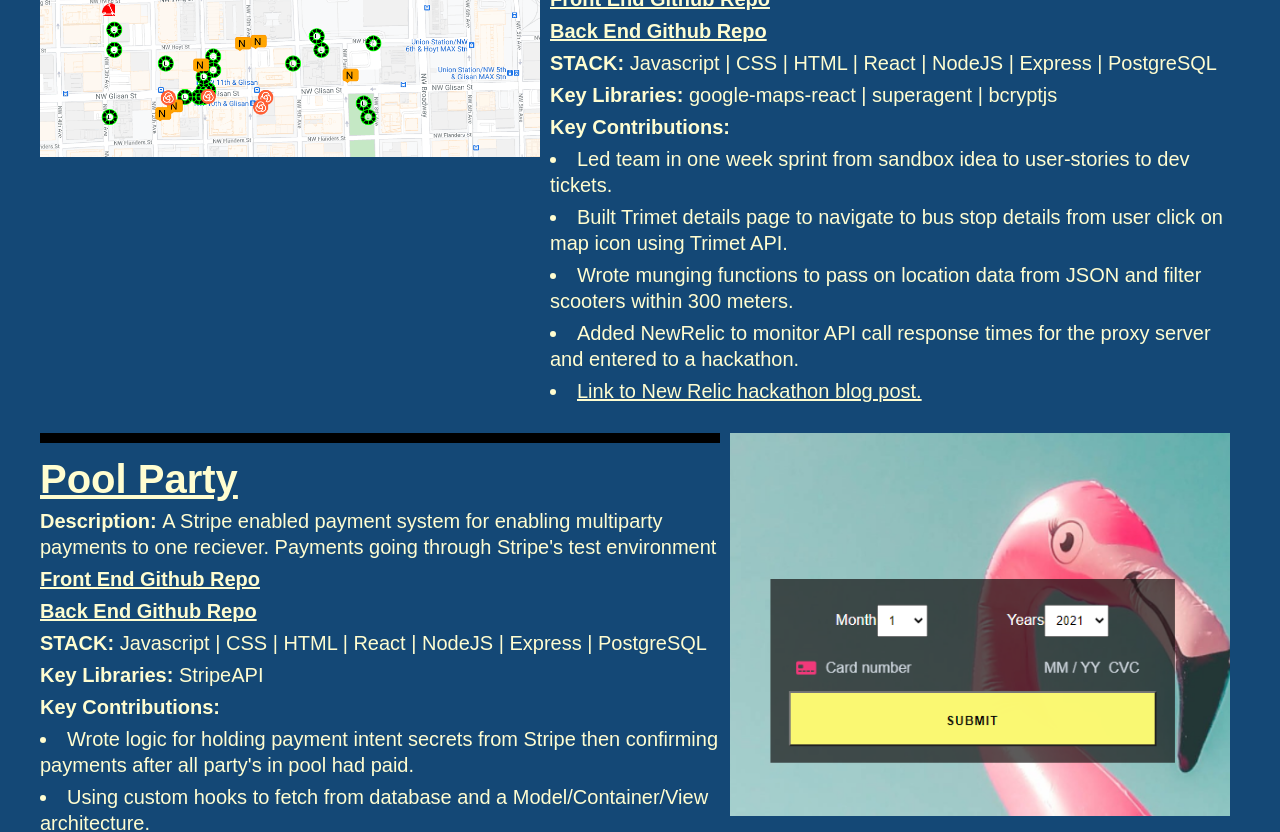
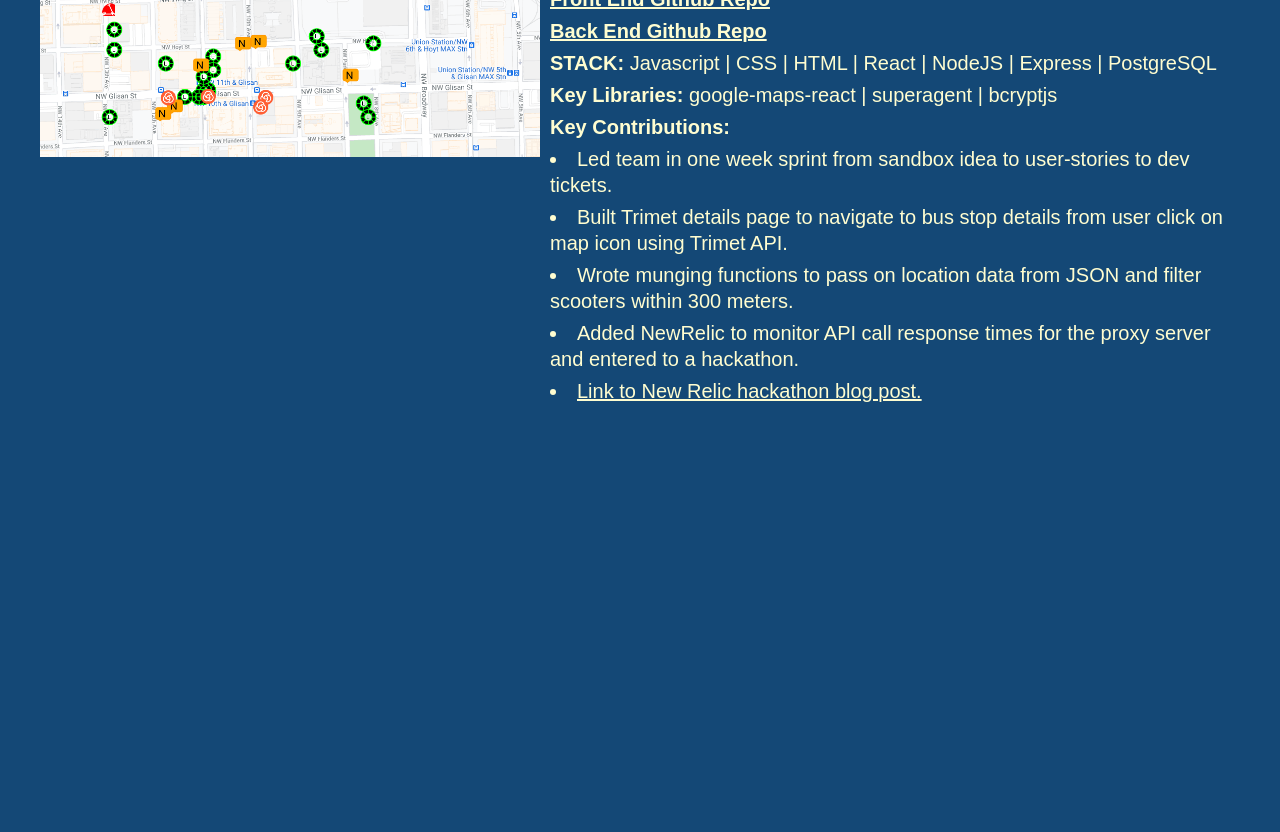
Before and after one commit to ErikGraciosa/personal-site, a React app: page / in a window 1280 px wide. Shown: the part 1649-2481 px from the top of the page. After the commit the page ends 2129 px from the top, so only its background shows below. Built offline with nearby package versions, Linux system fonts and the light colour scheme.

Commit message:
Update ProjectList.jsx

```diff
--- a/src/components/projectCard/ProjectList.jsx
+++ b/src/components/projectCard/ProjectList.jsx
@@ -13,7 +13,7 @@ function ProjectList() {
     <div className={styles.ProjectList}>
       <div className={styles.display}>
         <h1>Projects</h1>
-        {allProjects}
+        {allProjects.slice(0,2)}
       </div>
     </div>
   );
```
